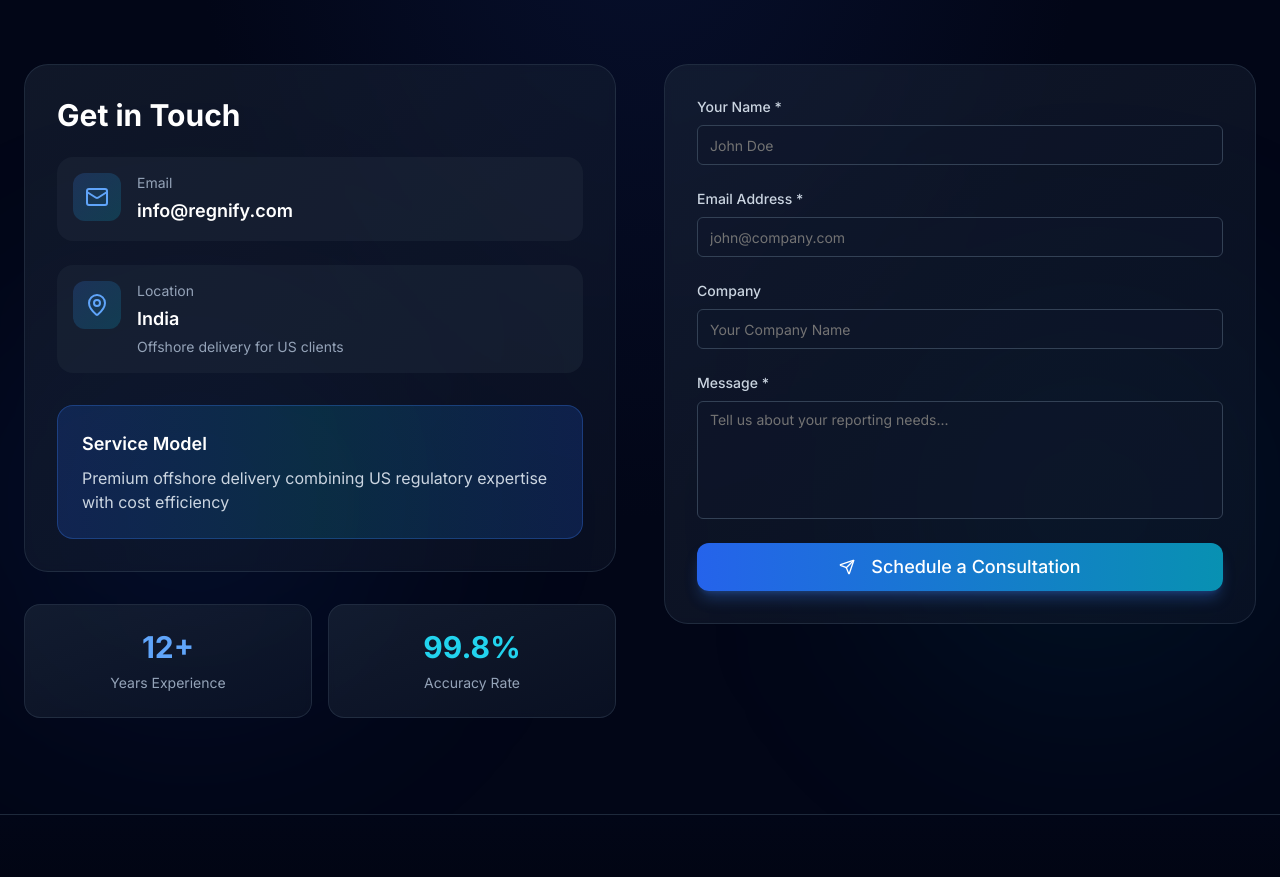
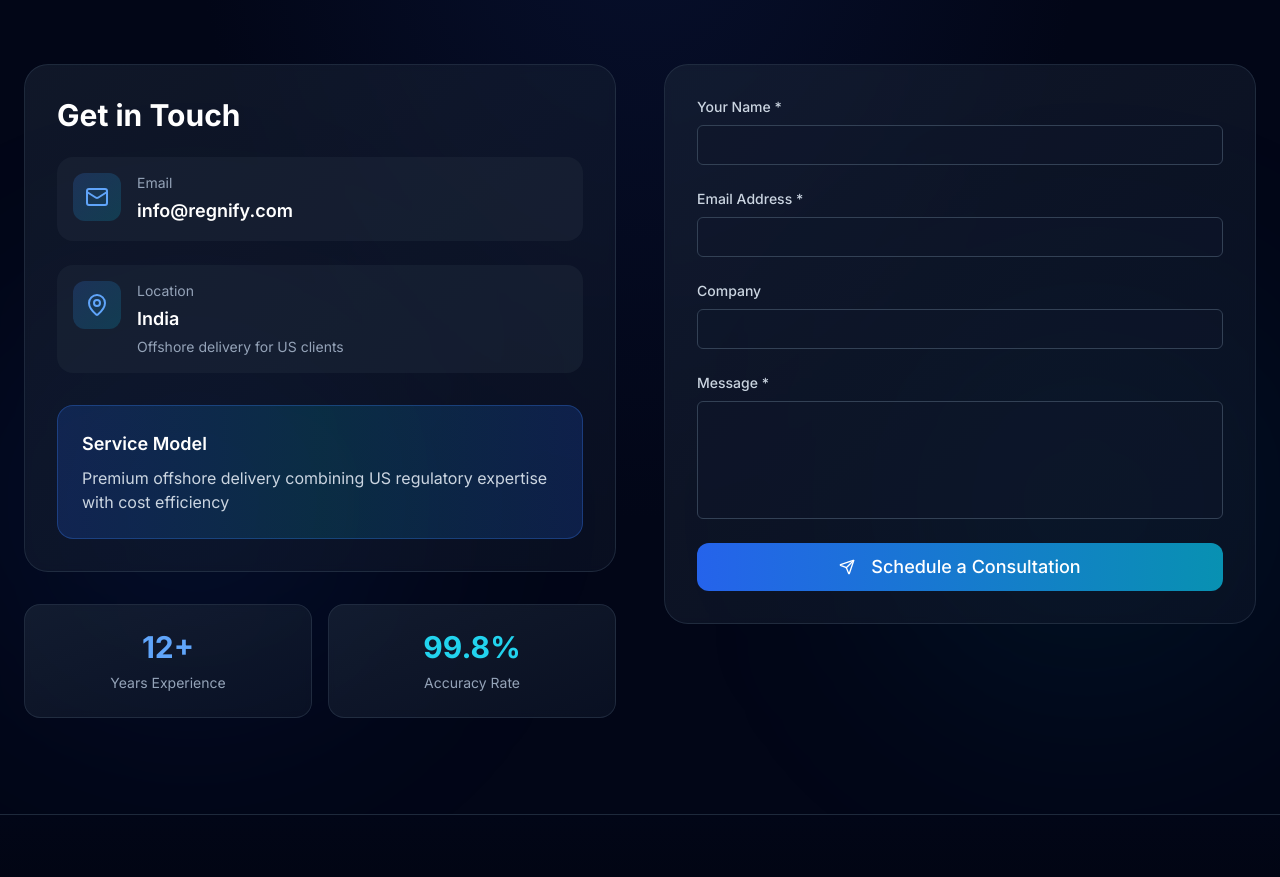
Before and after one commit to dsk73/regnify-landing, a React (Create React App) app: page / in a window 1280 px wide. Shown: the part 5302-6179 px from the top of the page. Built offline with nearby package versions, Linux system fonts and the light colour scheme.

Commit message:
Connect contact form with Formspree

```diff
--- a/src/components/Contact.jsx
+++ b/src/components/Contact.jsx
@@ -12,16 +12,37 @@ export const Contact = () => {
     company: "",
     message: "",
   });
+
   const [submitted, setSubmitted] = useState(false);
+  const [loading, setLoading] = useState(false);
 
-  const handleSubmit = (e) => {
+  const handleSubmit = async (e) => {
     e.preventDefault();
-    // Mock submission - will be connected to backend later
-    setSubmitted(true);
-    setTimeout(() => {
-      setSubmitted(false);
-      setFormData({ name: "", email: "", company: "", message: "" });
-    }, 3000);
+    setLoading(true);
+
+    try {
+      const response = await fetch("https://formspree.io/f/mkoqkwqk", {
+        method: "POST",
+        headers: {
+          "Content-Type": "application/json",
+          Accept: "application/json",
+        },
+        body: JSON.stringify(formData),
+      });
+
+      if (response.ok) {
+        setSubmitted(true);
+        setFormData({ name: "", email: "", company: "", message: "" });
+
+        setTimeout(() => {
+          setSubmitted(false);
+        }, 3000);
+      }
+    } catch (error) {
+      console.error("Form error:", error);
+    }
+
+    setLoading(false);
   };
 
   const handleChange = (e) => {
@@ -58,7 +79,7 @@ export const Contact = () => {
         </motion.div>
 
         <div className="grid lg:grid-cols-2 gap-12 items-start">
-          {/* Contact Information */}
+          {/* LEFT SIDE (UNCHANGED) */}
           <motion.div
             initial={{ opacity: 0, x: -30 }}
             whileInView={{ opacity: 1, x: 0 }}
@@ -137,12 +158,11 @@ export const Contact = () => {
             </div>
           </motion.div>
 
-          {/* Contact Form */}
+          {/* FORM (ONLY LOGIC CHANGED) */}
           <motion.div
             initial={{ opacity: 0, x: 30 }}
             whileInView={{ opacity: 1, x: 0 }}
             viewport={{ once: true }}
-            transition={{ duration: 0.6 }}
           >
             <form
               onSubmit={handleSubmit}
@@ -153,13 +173,11 @@ export const Contact = () => {
                   Your Name *
                 </label>
                 <Input
-                  type="text"
                   name="name"
                   value={formData.name}
                   onChange={handleChange}
                   required
-                  className="bg-slate-900/50 border-slate-700 text-white focus:border-blue-500 focus:ring-blue-500/20"
-                  placeholder="John Doe"
+                  className="bg-slate-900/50 border-slate-700 text-white"
                 />
               </div>
 
@@ -168,13 +186,12 @@ export const Contact = () => {
                   Email Address *
                 </label>
                 <Input
+                  name="email"
                   type="email"
-                  name="email"
                   value={formData.email}
                   onChange={handleChange}
                   required
-                  className="bg-slate-900/50 border-slate-700 text-white focus:border-blue-500 focus:ring-blue-500/20"
-                  placeholder="john@company.com"
+                  className="bg-slate-900/50 border-slate-700 text-white"
                 />
               </div>
 
@@ -183,12 +200,10 @@ export const Contact = () => {
                   Company
                 </label>
                 <Input
-                  type="text"
                   name="company"
                   value={formData.company}
                   onChange={handleChange}
-                  className="bg-slate-900/50 border-slate-700 text-white focus:border-blue-500 focus:ring-blue-500/20"
-                  placeholder="Your Company Name"
+                  className="bg-slate-900/50 border-slate-700 text-white"
                 />
               </div>
 
@@ -202,17 +217,18 @@ export const Contact = () => {
                   onChange={handleChange}
                   required
                   rows={5}
-                  className="bg-slate-900/50 border-slate-700 text-white focus:border-blue-500 focus:ring-blue-500/20 resize-none"
-                  placeholder="Tell us about your reporting needs..."
+                  className="bg-slate-900/50 border-slate-700 text-white resize-none"
                 />
               </div>
 
               <Button
                 type="submit"
-                disabled={submitted}
-                className="w-full bg-gradient-to-r from-blue-600 to-cyan-600 hover:from-blue-700 hover:to-cyan-700 text-white py-6 text-lg rounded-xl shadow-lg shadow-blue-500/30 hover:shadow-blue-500/50 transition-all duration-300 hover:scale-105 disabled:opacity-50 disabled:cursor-not-allowed"
+                disabled={loading}
+                className="w-full bg-gradient-to-r from-blue-600 to-cyan-600 text-white py-6 text-lg rounded-xl"
               >
-                {submitted ? (
+                {loading ? (
+                  "Sending..."
+                ) : submitted ? (
                   <>
                     <Check className="mr-2 w-5 h-5" />
                     Message Sent!
```
